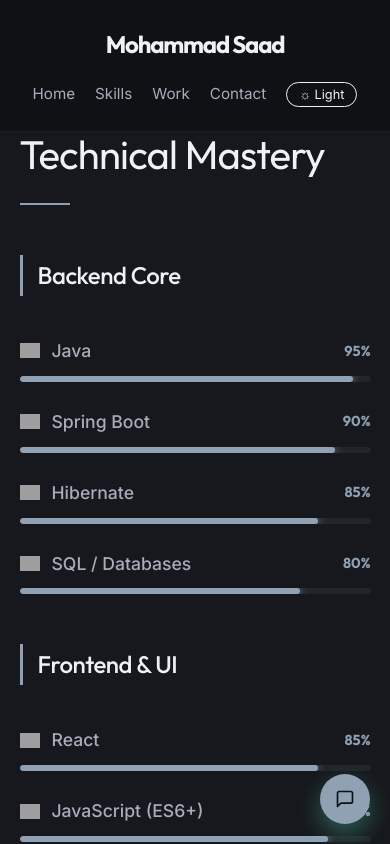
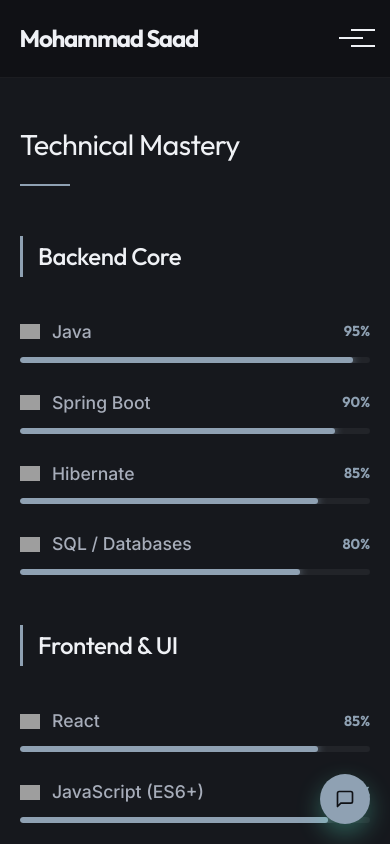
Before and after one commit to MirzaSaadB/portfolio, a React (Vite) app: page /skills in a window 390 px wide. Shown: the top 844 px of the page. Built offline with nearby package versions, Linux system fonts and the light colour scheme; grey boxes are pictures that could not be loaded.

Commit message:
Optimize mobile responsiveness: added hamburger menu, fixed typography overflow, and throttled laggy animations

```diff
--- a/src/components/Hero.jsx
+++ b/src/components/Hero.jsx
@@ -27,6 +27,7 @@
       initial="hidden"
       animate="visible"
       exit="exit"
+      viewport={{ once: true }}
     >
       <div className="container hero-container">
         <div className="hero-content">
--- a/src/components/Navbar.css
+++ b/src/components/Navbar.css
@@ -81,14 +81,81 @@
   color: var(--bg-color);
 }
 
-@media (max-width: 650px) {
-  .nav-container {
+/* Mobile Styles */
+.mobile-menu-toggle {
+  display: none;
+  flex-direction: column;
+  justify-content: center;
+  align-items: center;
+  background: transparent;
+  border: none;
+  cursor: pointer;
+  width: 40px;
+  height: 40px;
+  z-index: 1001;
+}
+
+.hamburger {
+  width: 24px;
+  height: 2px;
+  background: var(--text-secondary);
+  position: relative;
+  transition: var(--transition-smooth);
+}
+
+.hamburger::before,
+.hamburger::after {
+  content: '';
+  position: absolute;
+  width: 24px;
+  height: 2px;
+  background: var(--text-secondary);
+  transition: var(--transition-smooth);
+}
+
+.hamburger::before { top: -8px; }
+.hamburger::after { bottom: -8px; }
+
+.mobile-menu-toggle.open .hamburger { background: transparent; }
+.mobile-menu-toggle.open .hamburger::before { transform: rotate(45deg); top: 0; }
+.mobile-menu-toggle.open .hamburger::after { transform: rotate(-45deg); bottom: 0; }
+
+@media (max-width: 868px) {
+  .navbar {
+    padding: 18px 0;
+  }
+
+  .mobile-menu-toggle {
+    display: flex;
+  }
+
+  .nav-links {
+    position: fixed;
+    top: 0;
+    right: -100%;
+    width: 100%;
+    height: 100vh;
+    background: var(--bg-color);
+    display: flex;
     flex-direction: column;
-    gap: 15px;
+    justify-content: center;
+    align-items: center;
+    gap: 40px;
+    transition: var(--transition-smooth);
+    z-index: 1000;
   }
-  .nav-links {
-    gap: 20px;
-    flex-wrap: wrap;
-    justify-content: center;
+
+  .nav-links.mobile-open {
+    right: 0;
+  }
+
+  .nav-link {
+    font-size: 1.5rem;
+    font-weight: 500;
+  }
+
+  .theme-toggle {
+    font-size: 1rem;
+    padding: 8px 24px;
   }
 }
--- a/src/components/Navbar.jsx
+++ b/src/components/Navbar.jsx
@@ -1,18 +1,27 @@
-import React from 'react';
+import React, { useState } from 'react';
 import { Link } from 'react-router-dom';
 import './Navbar.css';
 
 const Navbar = ({ toggleTheme, currentTheme }) => {
+  const [isMenuOpen, setIsMenuOpen] = useState(false);
+
+  const closeMenu = () => setIsMenuOpen(false);
+
   return (
     <nav className="navbar">
       <div className="container nav-container">
-        <Link to="/" className="nav-logo">Mohammad Saad</Link>
-        <ul className="nav-links">
-          <li><Link to="/" className="nav-link">Home</Link></li>
-          <li><Link to="/skills" className="nav-link">Skills</Link></li>
-          <li><Link to="/projects" className="nav-link">Work</Link></li>
-          <li><Link to="/contact" className="nav-link">Contact</Link></li>
-          <li>
+        <Link to="/" className="nav-logo" onClick={closeMenu}>Mohammad Saad</Link>
+
+        <button className={`mobile-menu-toggle ${isMenuOpen ? 'open' : ''}`} onClick={() => setIsMenuOpen(!isMenuOpen)}>
+          <span className="hamburger"></span>
+        </button>
+
+        <ul className={`nav-links ${isMenuOpen ? 'mobile-open' : ''}`}>
+          <li><Link to="/" className="nav-link" onClick={closeMenu}>Home</Link></li>
+          <li><Link to="/skills" className="nav-link" onClick={closeMenu}>Skills</Link></li>
+          <li><Link to="/projects" className="nav-link" onClick={closeMenu}>Work</Link></li>
+          <li><Link to="/contact" className="nav-link" onClick={closeMenu}>Contact</Link></li>
+          <li className="nav-action-item">
             <button onClick={toggleTheme} className="theme-toggle">
               {currentTheme === 'dark' ? '☼ Light' : '☾ Dark'}
             </button>
--- a/src/components/Projects.jsx
+++ b/src/components/Projects.jsx
@@ -51,6 +51,7 @@
       initial="hidden"
       animate="visible"
       exit="exit"
+      viewport={{ once: true, amount: 0.1 }}
     >
       <Helmet>
         <title>Selected Projects | Mohammed Saad Mirza | Full Stack Developer</title>
--- a/src/index.css
+++ b/src/index.css
@@ -92,6 +92,12 @@
   padding: 0 5%;
 }
 
+@media (max-width: 768px) {
+  .container {
+    padding: 0 20px;
+  }
+}
+
 /* Base Buttons */
 .cyber-button {
   background: transparent;
@@ -115,7 +121,7 @@
 }
 
 .section-title {
-  font-size: 2.5rem;
+  font-size: clamp(1.8rem, 5vw, 2.5rem);
   margin-bottom: 1.5rem;
   text-align: left;
   font-weight: 400;
@@ -134,3 +140,9 @@
 section {
   padding: 60px 0;
 }
+
+@media (max-width: 768px) {
+  section {
+    padding: 40px 0;
+  }
+}
```
